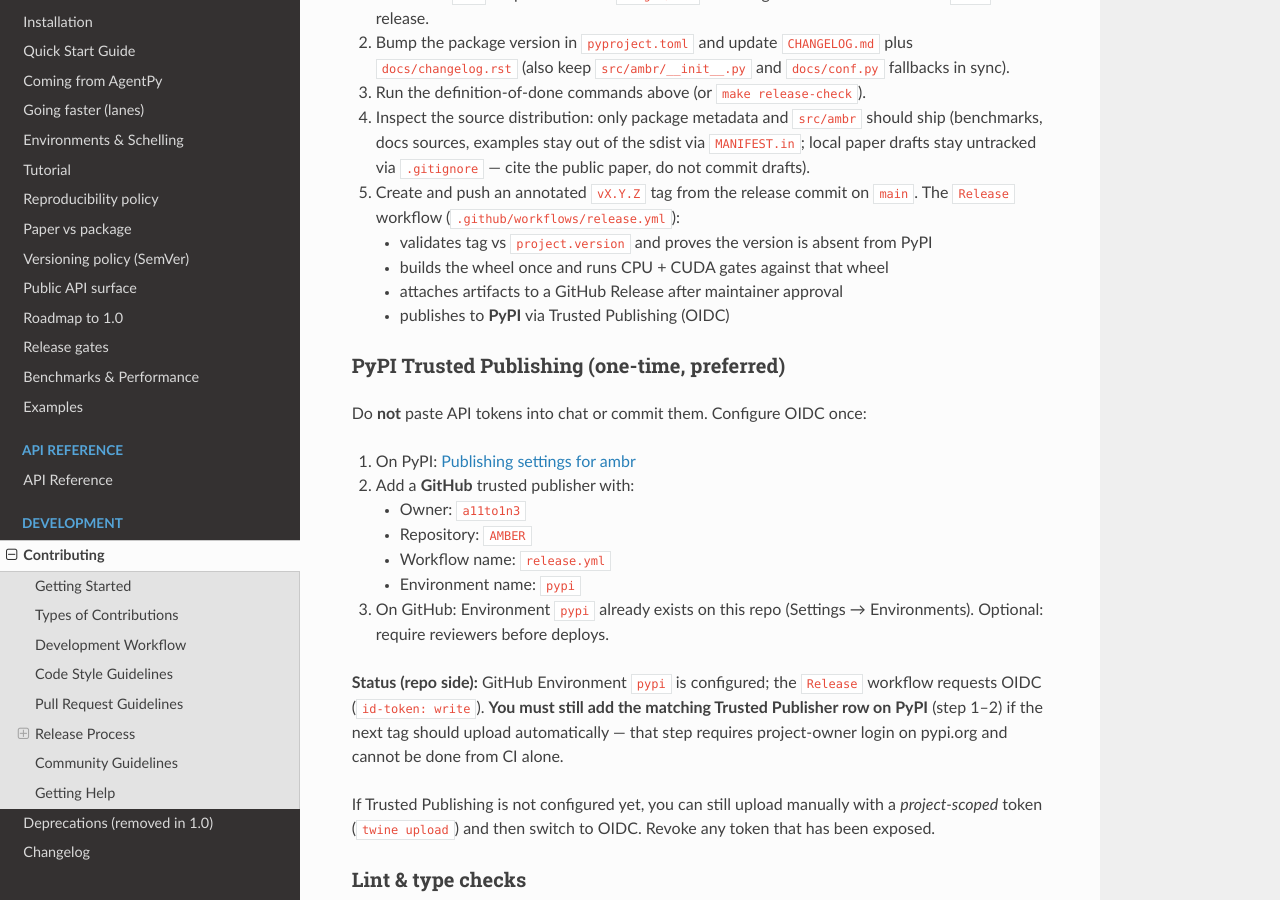
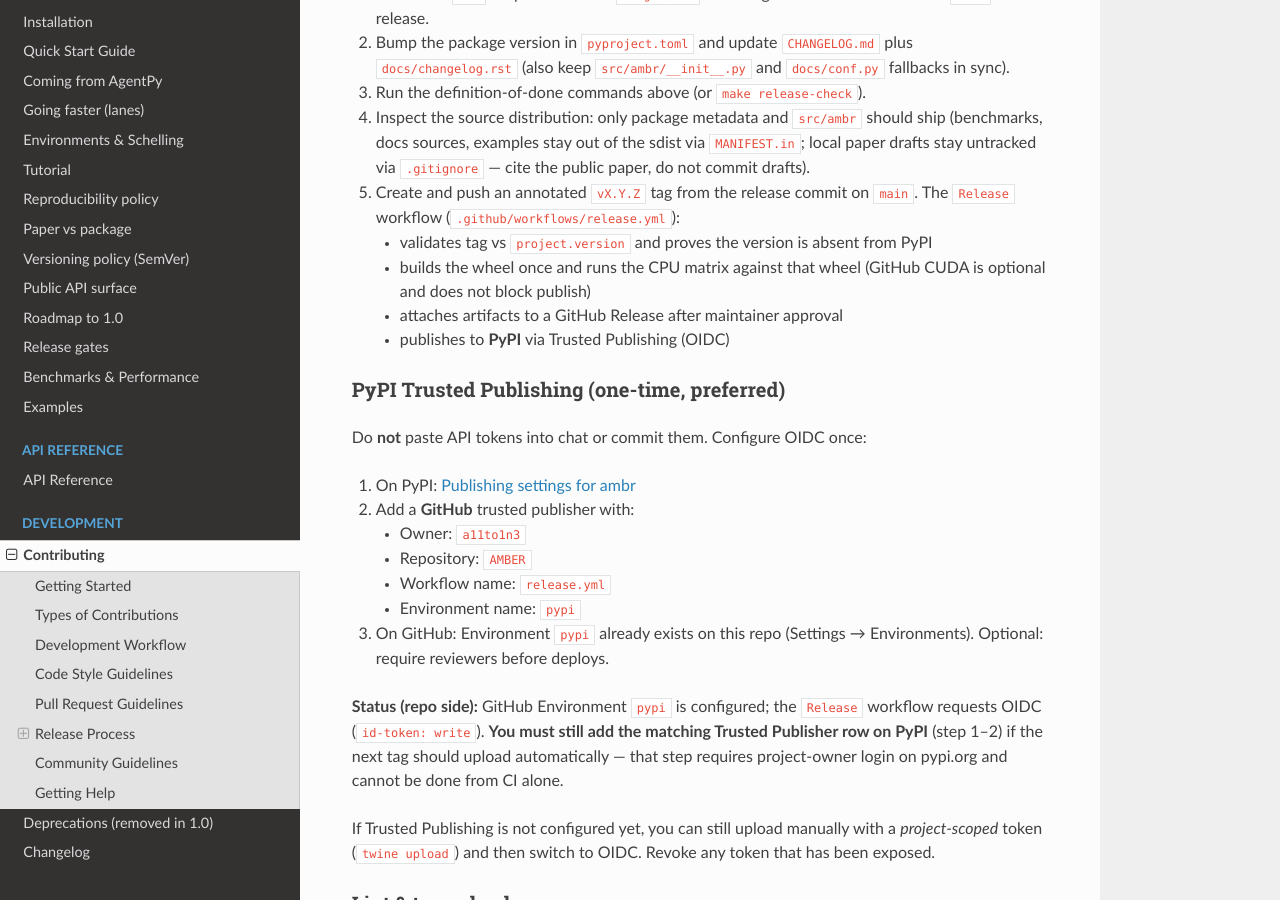
Before and after one commit to a11to1n3/AMBER, a Sphinx documentation site: the page built from docs/contributing.rst, in a window 1280 px wide and 900 px high, scrolled down 3865 px. Built offline with Sphinx 7.4.7 and the Read the Docs theme 3.1.0, drawn with Linux system fonts in a browser that asks for light colours.

Commit message:
docs: drop leftover CUDA-as-required wording
Publish is CPU-only. GPU evidence is uploaded only when GPU_RUNNER is set.

```diff
--- a/docs/contributing.rst
+++ b/docs/contributing.rst
@@ -202,7 +202,8 @@ Release checklist
 
    * validates tag vs ``project.version`` and proves the version is absent
      from PyPI
-   * builds the wheel once and runs CPU + CUDA gates against that wheel
+   * builds the wheel once and runs the CPU matrix against that wheel
+     (GitHub CUDA is optional and does not block publish)
    * attaches artifacts to a GitHub Release after maintainer approval
    * publishes to **PyPI** via Trusted Publishing (OIDC)
 
```
Also changed, not shown: CHANGELOG.md (+3 -2 lines).
